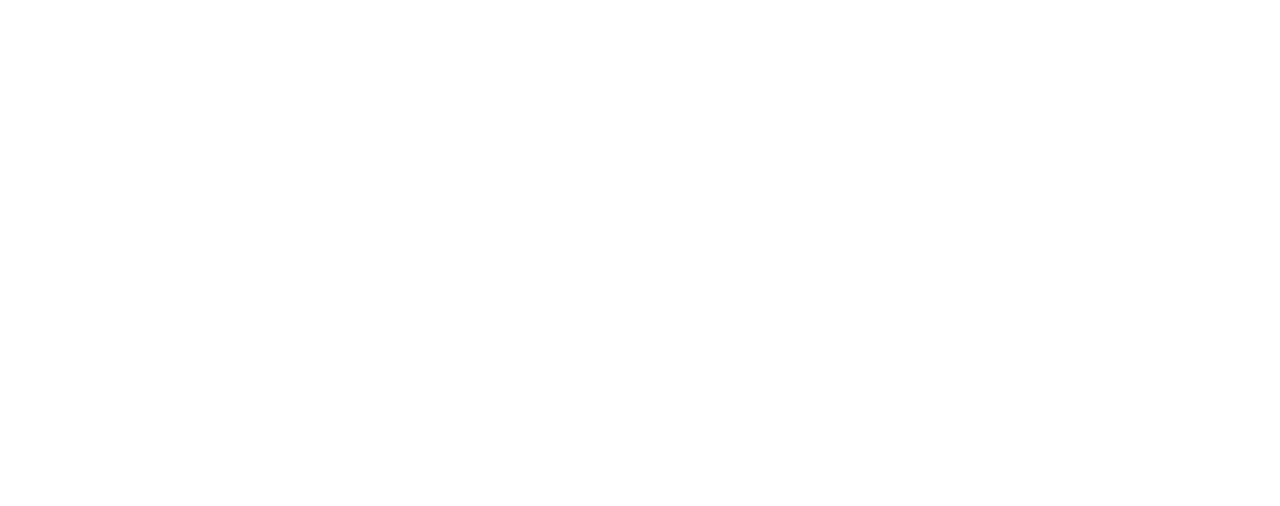
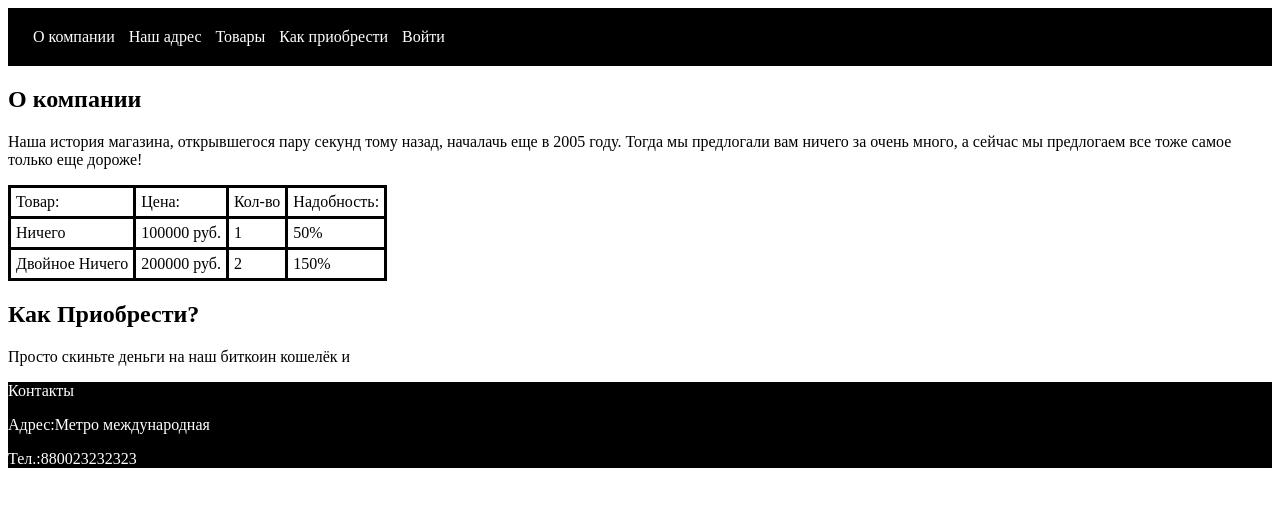
Before and after one commit to IWantOlivie/WoW, a plain HTML site: page index.html in a window 1280 px wide. Drawn offline with Linux system fonts and the light colour scheme.

Commit message:
Update index.html

```diff
--- a/index.html
+++ b/index.html
@@ -1,14 +1,89 @@
+
 <head>
   <title>site</title>
   <link rel="stylesheet" href="style.css"/>
 </head>
-<header></header>
+<header>
+<a>О компании</a>
+<a>Наш адрес</a>
+<a>Товары</a>
+<a>Как приобрести</a>
+<a>Войти</a>
+</header>
 
 
-<main></main>
+<main>
+<h2>О компании</h2>
+<p>Наша история магазина, открывшегося пару секунд тому назад, началачь еще в 2005 году. Тогда мы предлогали вам ничего за очень много, а сейчас мы предлогаем все тоже самое только еще дороже!<p>
+<table>
+	<tr>
+    	<td>Товар:</td>
+        <td>Цена:</td>
+ 		<td>Кол-во</td>
+        <td>Надобность:</td>
+    </tr>
+    <tr>
+    	<td>Ничего</td>
+        <td>100000 руб.</td>
+ 		<td>1</td>
+        <td>50%</td>
+    </tr>
+    <tr>
+    	<td>Двойное Ничего</td>
+        <td>200000 руб.</td>
+ 		<td>2</td>
+        <td>150%</td>
+    </tr>
+
+</table>
+<h2>Как Приобрести?</h2>
+<p>Просто скиньте деньги на наш биткоин кошелёк и</p>
+
+
+
+
+
+
+
+
+
+</main>
 
 
 <body></body>
 
 
-<footer></footer>
+<footer>
+<p>Контакты</p>
+<p>Адрес:Метро международная</p>
+<p>Тел.:880023232323</p>
+
+
+
+</footer>
+
+<style>
+a{
+color:white;
+padding:5px;
+}
+header{
+border:20px solid black;
+background:black;
+}
+footer p{
+color: white;
+}
+footer{
+background: black;
+}
+td{
+padding:5px;
+border: 3px solid black;
+}
+table{
+border-collapse: collapse;
+}
+
+
+</style>
```
